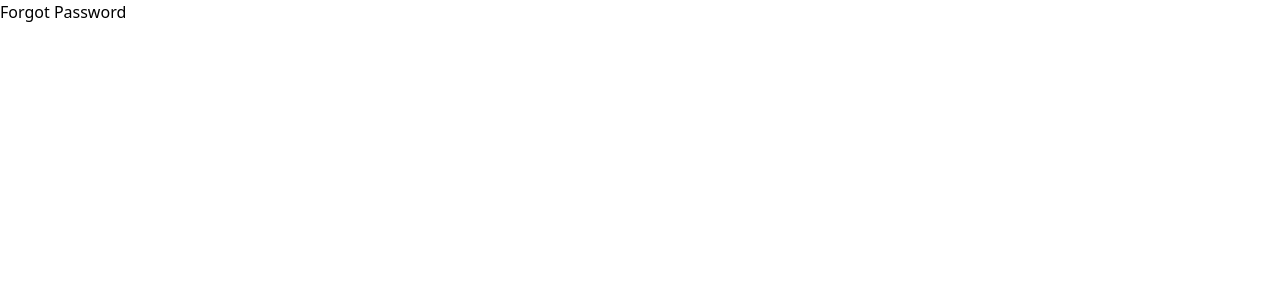
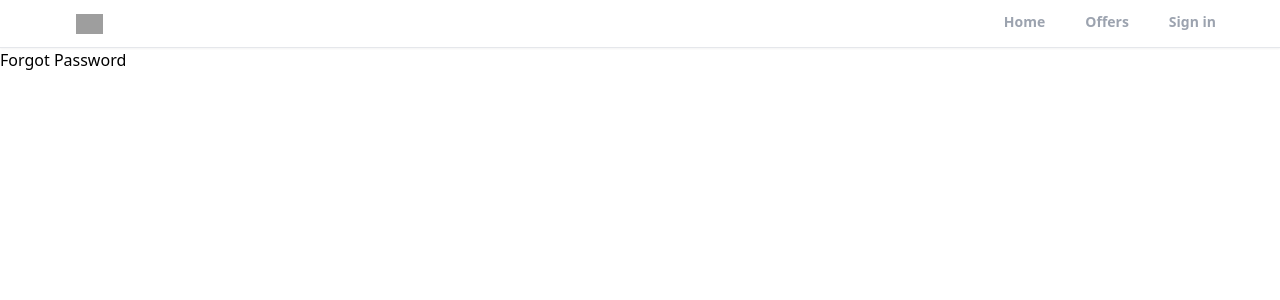
Before and after one commit to shotikobeboshvili/ReactWebsite, a React (Create React App) app: page /forgot-password in a window 1280 px wide. Shown: the top 300 px of the page. Built offline with nearby package versions, Linux system fonts and the light colour scheme; grey boxes are pictures that could not be loaded.

Commit message:
create the header and component's

```diff
--- a/src/App.js
+++ b/src/App.js
@@ -5,10 +5,12 @@
 import ForgotPassword from "./pages/ForgotPassword";
 import Offers from "./pages/Offers";
 import Profile from "./pages/Profile";
+import Header from "./components/Header";
 function App() {
   return (
     <>
       <Router>
+        <Header/>
         <Routes>
           <Route path="/" element={<Home/>} />
           <Route path="/profile" element={<Profile/>} />
--- /dev/null
+++ b/src/components/Header.jsx
@@ -0,0 +1,41 @@
+import { useLocation, useNavigate } from "react-router-dom";
+
+export default function Header() {
+    const location = useLocation();
+    const navigate = useNavigate();
+    function pathMathRoute(route){
+        if(route === location.pathname){
+            return true
+        }
+    }
+  return (
+    <div className='bg-white border-b shadow-sm sticky top-0 z-50'>
+        <header className='flex justify-between items-center max-w-6xl mx-auto'>
+            <div>
+                <img src="https://static.rdc.moveaws.com/rdc-ui/logos/logo-brand.svg" alt="logo"
+                 className='h-5 cursor-pointer px-3'
+                 onClick={()=>navigate("/")} />
+            </div>
+            <div>
+                <ul className='flex space-x-10'>
+                    <li className={`cursor-pointer py-3 text-sm font-semibold text-gray-400
+                         border-b-[3px] border-b-transparent
+                          ${pathMathRoute("/") && "text-black border-b-red-500" }`}
+                          onClick={()=>navigate("/")}>
+                            Home</li>
+                    <li className={`cursor-pointer py-3 text-sm font-semibold text-gray-400
+                         border-b-[3px] border-b-transparent
+                          ${pathMathRoute("/offers") && "text-black border-b-red-500" }`}
+                          onClick={()=>navigate("/offers")}>
+                             Offers</li>
+                    <li className={`cursor-pointer py-3 text-sm font-semibold text-gray-400
+                         border-b-[3px] border-b-transparent
+                          ${pathMathRoute("/sign-in") && "text-black border-b-red-500" }`}
+                          onClick={()=>navigate("/sign-in")}>
+                            Sign in</li>
+                </ul>
+            </div>
+        </header>
+    </div>
+  )
+}
```
